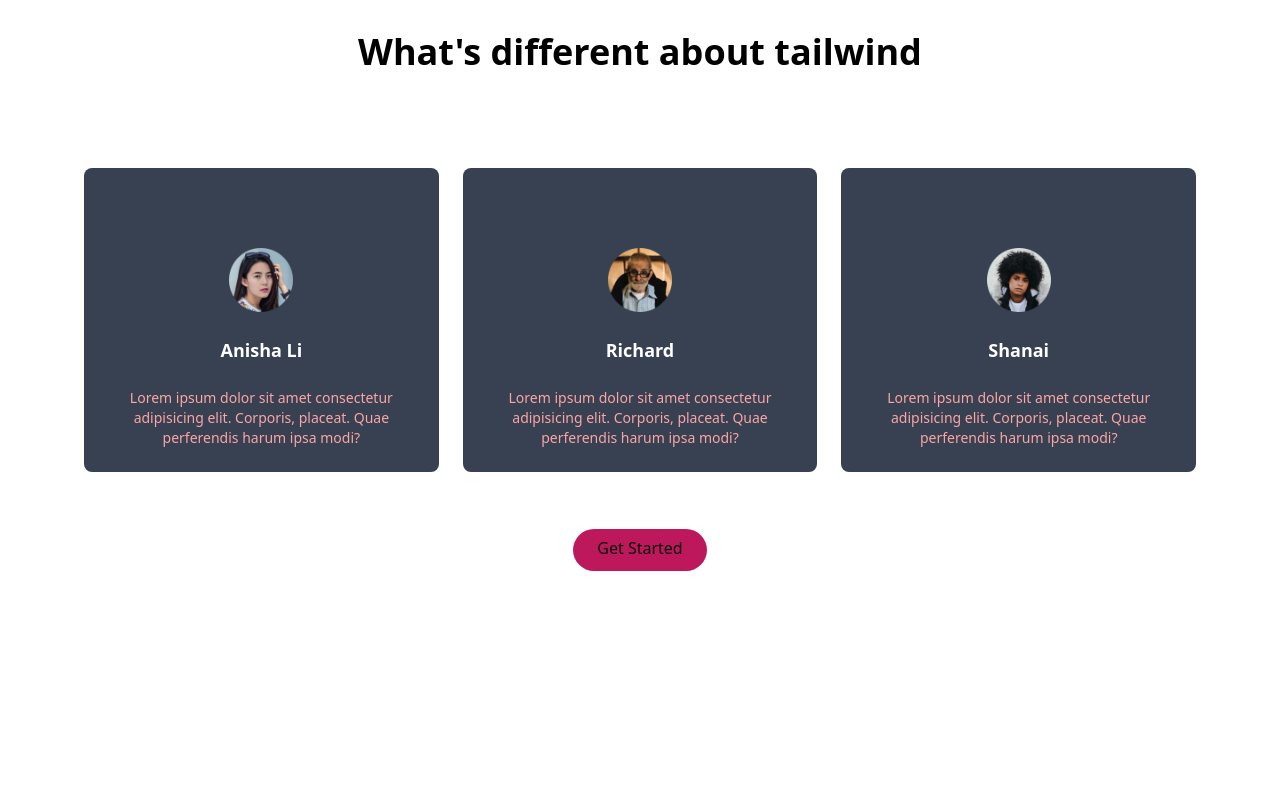
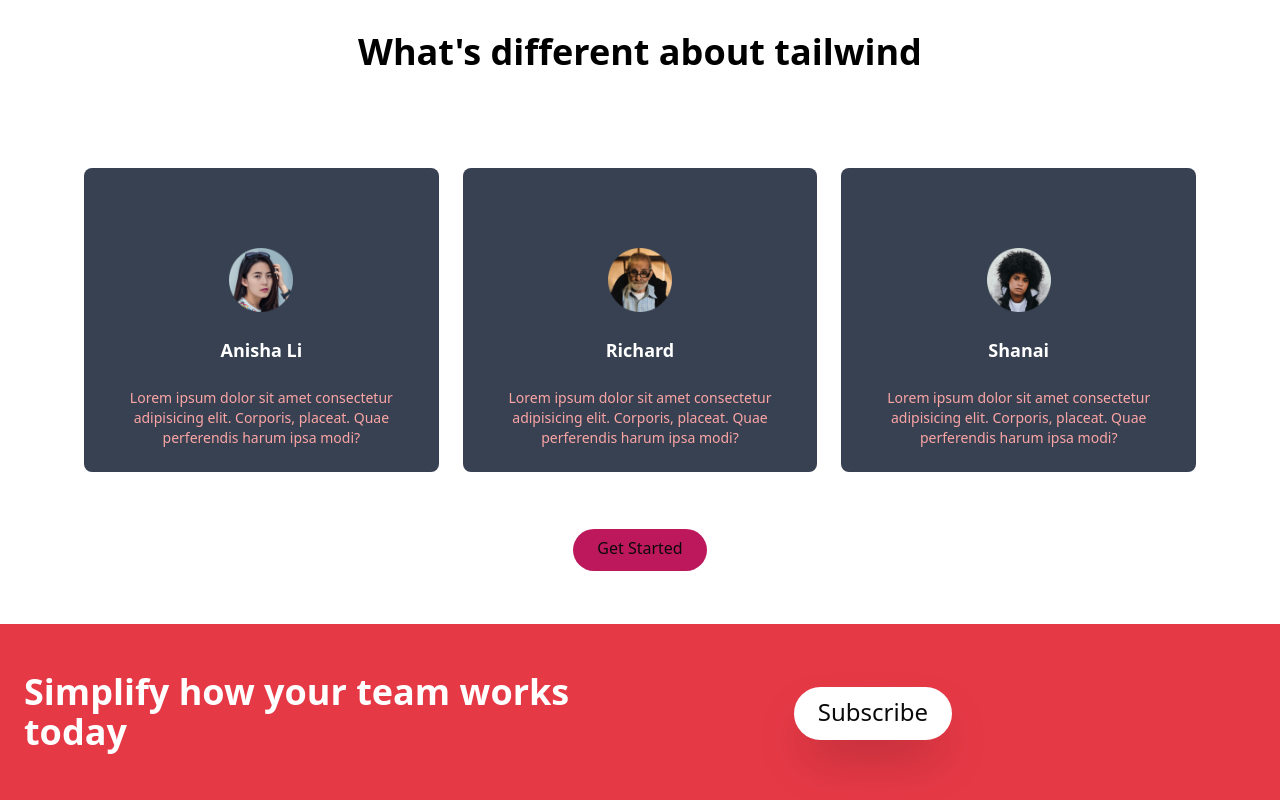
Before and after one commit to MbusyaNgesa/Tail, a website: page public/index.html in a window 1280 px wide. Shown: the part 1300-2100 px from the top of the page. Before the commit the page ends 1924 px from the top, so only its background shows below. Drawn offline with Linux system fonts and the light colour scheme; files whose address does not match are found by name.

Commit message:
CTA Section

```diff
--- a/public/index.html
+++ b/public/index.html
@@ -232,6 +232,29 @@
           </div>
         </div>
       </section>
+
+      <!--CTA Section-->
+      <section id="cta" class="bg-red">
+        <!--Flex Container-->
+        <div
+          class="container flex flex-col items-center justify-between px-6 py-24 space-y-12 md:py-12 md:flex-row md:space-y-0"
+        >
+          <!--Heading-->
+          <h2
+            class="text-5xl font-bold leading-tight text-center text-white md:text-4xl md:text-left md:max-w-xl"
+          >
+            Simplify how your team works today
+          </h2>
+          <div>
+            <a
+              href=""
+              class="p-3 px-6 pt-2 shadow-2xl bg-white text-black rounded-full text-2xl baseline hover:bg-grey"
+            >
+              Subscribe
+            </a>
+          </div>
+        </div>
+      </section>
     </header>
   </body>
 </html>
--- a/tailwind.config.js
+++ b/tailwind.config.js
@@ -15,6 +15,7 @@ module.exports = {
       lightpink: "#fca5a5",
       black: "#0a0a0a",
       grey: "#374151",
+      red: "#e63946",
     },
     extend: {},
   },
```
Also changed, not shown: public/main.css.
